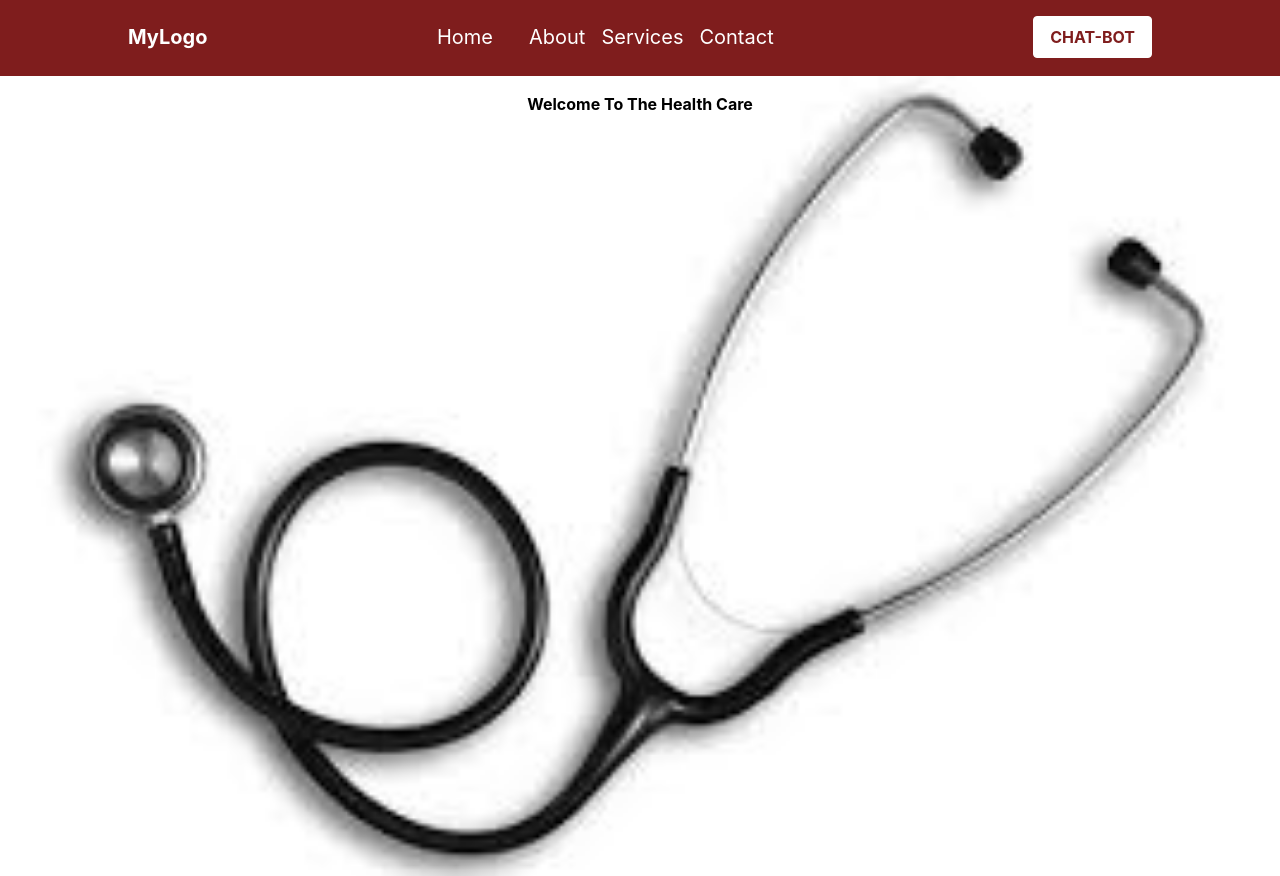
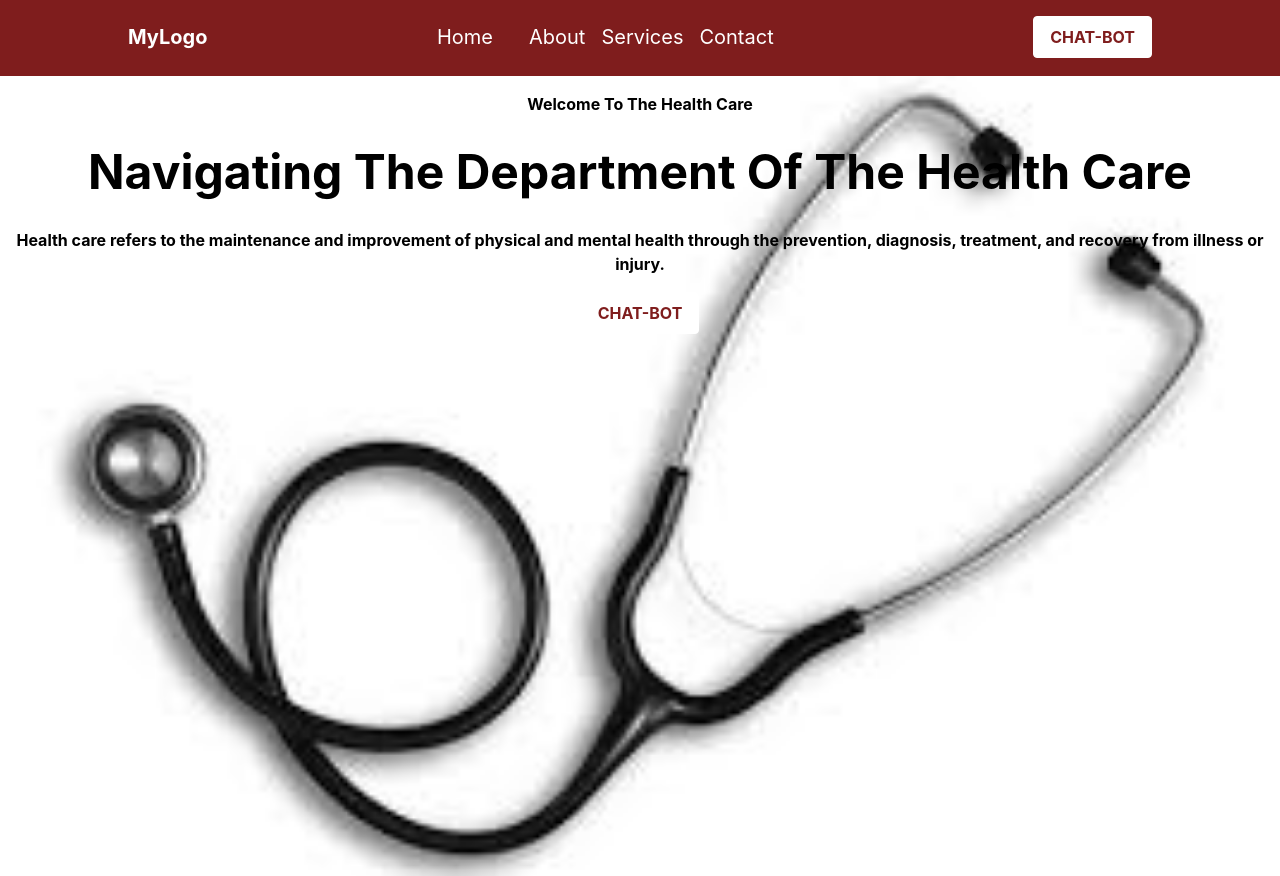
Before and after one commit to liliyom/Final-project, a React (Create React App) app: page / in a window 1280 px wide. Built offline with nearby package versions, Linux system fonts and the light colour scheme.

Commit message:
heaer and home

```diff
--- a/src/pages/Home.js
+++ b/src/pages/Home.js
@@ -6,6 +6,23 @@ const Home = () => {
       <div className="font-bold p-4 ">
         <h2>Welcome To The Health Care</h2>
       </div>
+      <div>
+        <h1 className="font-bold p-4 text-color-white text-5xl">
+          Navigating The Department Of The Health Care
+        </h1>
+      </div>
+      <div className="font-bold p-4 text-color-white text-base">
+        <p>
+          Health care refers to the maintenance and improvement of physical and
+          mental health through the prevention, diagnosis, treatment, and
+          recovery from illness or injury.
+        </p>
+      </div>
+      <div>
+        <button className="bg-white text-red-900 font-bold py-2 px-4 rounded hover:bg-red-900 hover:text-white border border-white">
+          CHAT-BOT
+        </button>
+      </div>
     </div>
   );
 };
```
